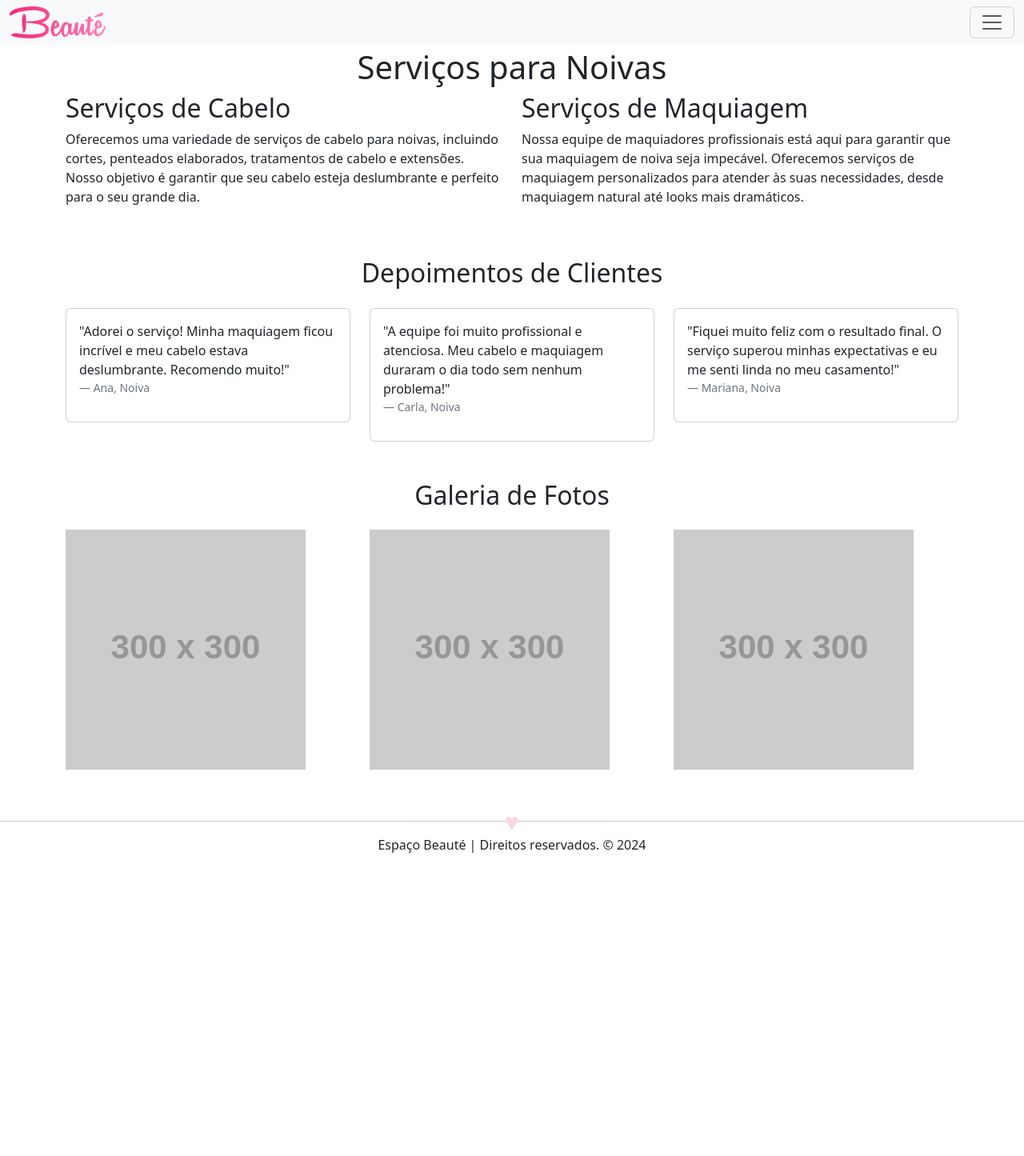
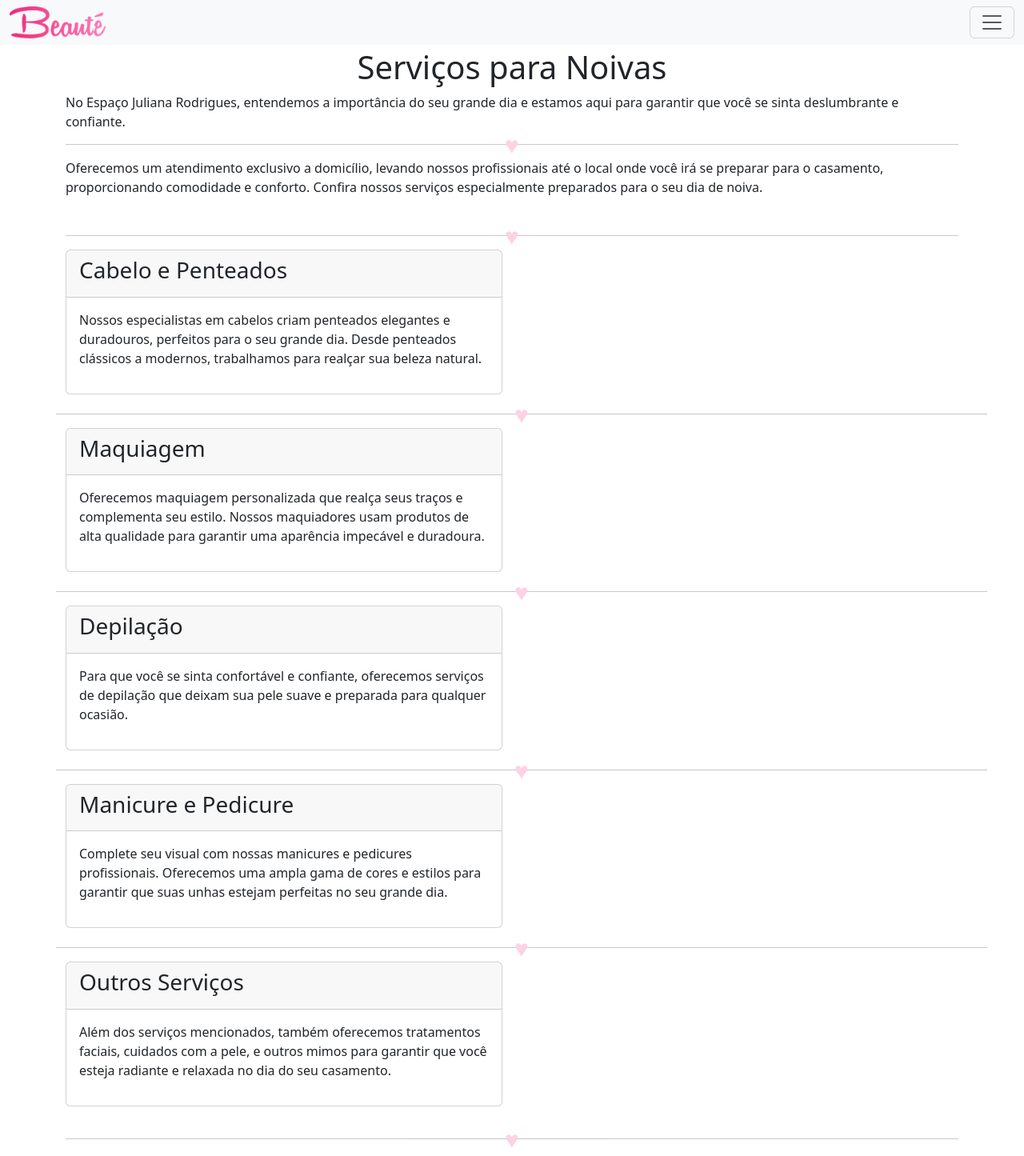
Before and after one commit to rflpsz/beaute, an Angular app: page /noivas in a window 1280 px wide. Shown: the top 1445 px of the page at 80% size. Before the commit the page ends 1092 px from the top, so only its background shows below. Built offline with nearby package versions, Linux system fonts and the light colour scheme.

Commit message:
fixes and brides page

```diff
--- a/src/app/pages/about/about.component.html
+++ b/src/app/pages/about/about.component.html
@@ -3,7 +3,7 @@
     <!-- Seção de Informações da Empresa -->
     <section id="company-info" class="mb-3">
         <h2>Sobre nós</h2>
-        <p>Juliana Rodrigues, uma profissional dedicada a fornecer serviços de alta qualidade em cabelo, penteados e maquiagem para noivas, madrinhas, debutantes e outras ocasiões especiais.</p>
+        <p>Juliana Rodrigues de Souza, uma profissional dedicada a fornecer serviços de alta qualidade em cabelo, penteados e maquiagem para noivas, madrinhas, debutantes e outras ocasiões especiais.</p>
         <hr>
         <p>O objetivo é realçar a beleza natural de nossos clientes e ajudá-los a se sentirem confiantes e deslumbrantes em seus momentos mais importantes.</p>
     </section>
@@ -18,7 +18,7 @@
                     <img src="../../../assets/images/juliana-rodrigues-beaute-atendento.jpg" class="card-img-top"
                         alt="Foto da Equipe 1">
                     <div class="card-body">
-                        <h5 class="card-title">Juliana Rodrigues</h5>
+                        <h5 class="card-title">Juliana Rodrigues de Souza</h5>
                         <p class="card-text">Cabelereira, penteadista e maquiadora Profissional</p>
                     </div>
                 </div>
@@ -30,10 +30,11 @@
 
     <!-- Seção de Missão e Valores -->
     <section id="mission-values" class="mb-3">
-        <h2>Nossa Missão e Valores</h2>
+        <h2>Nossa Missão</h2>
         <p>Nossa missão é proporcionar uma experiência excepcional a cada cliente, oferecendo serviços personalizados e de alta qualidade.
         </p>
         <hr>
+        <h2>Valores</h2>
         <p>Valorizamos a honestidade, a criatividade, o profissionalismo e a satisfação do cliente em tudo o que fazemos.</p>
     </section>
 
--- a/src/app/pages/brides/brides.component.html
+++ b/src/app/pages/brides/brides.component.html
@@ -1,72 +1,84 @@
 <div class="container">
     <h1 class="text-center">Serviços para Noivas</h1>
 
-    <!-- Seção de Descrição dos Serviços -->
-    <section id="services" class="mb-5">
-        <div class="row">
-            <div class="col-md-6">
-                <h2>Serviços de Cabelo</h2>
-                <p>Oferecemos uma variedade de serviços de cabelo para noivas, incluindo cortes, penteados elaborados,
-                    tratamentos de cabelo e extensões. Nosso objetivo é garantir que seu cabelo esteja deslumbrante e
-                    perfeito para o seu grande dia.</p>
-            </div>
-            <div class="col-md-6">
-                <h2>Serviços de Maquiagem</h2>
-                <p>Nossa equipe de maquiadores profissionais está aqui para garantir que sua maquiagem de noiva seja
-                    impecável. Oferecemos serviços de maquiagem personalizados para atender às suas necessidades, desde
-                    maquiagem natural até looks mais dramáticos.</p>
-            </div>
-        </div>
+    <!-- Seção de Introdução -->
+    <section id="introduction" class="mb-5">
+        <p>No Espaço Juliana Rodrigues, entendemos a importância do seu grande dia e estamos aqui para garantir que você se sinta deslumbrante e confiante.</p>
+        <hr>
+        <p>Oferecemos um atendimento exclusivo a domicílio, levando nossos profissionais até o local onde você irá se preparar para o casamento, proporcionando comodidade e conforto. Confira nossos serviços especialmente preparados para o seu dia de noiva.</p>
     </section>
 
-    <!-- Seção de Depoimentos -->
-    <section id="testimonials" class="mb-5">
-        <h2 class="text-center mb-4">Depoimentos de Clientes</h2>
+    <hr>
+
+    <!-- Seção de Serviços -->
+    <section id="services">
         <div class="row">
-            <div class="col-md-4">
+            <!-- Serviço de Cabelo e Penteados -->
+            <div class="col-md-6 mb-4">
                 <div class="card">
+                    <div class="card-header">
+                        <h3>Cabelo e Penteados</h3>
+                    </div>
                     <div class="card-body">
-                        <p class="card-text">"Adorei o serviço! Minha maquiagem ficou incrível e meu cabelo estava
-                            deslumbrante. Recomendo muito!"</p>
-                        <footer class="blockquote-footer">Ana, Noiva</footer>
+                        <p>Nossos especialistas em cabelos criam penteados elegantes e duradouros, perfeitos para o seu grande dia. Desde penteados clássicos a modernos, trabalhamos para realçar sua beleza natural.</p>
                     </div>
                 </div>
             </div>
-            <div class="col-md-4">
+            <hr>
+            <!-- Serviço de Maquiagem -->
+            <div class="col-md-6 mb-4">
                 <div class="card">
+                    <div class="card-header">
+                        <h3>Maquiagem</h3>
+                    </div>
                     <div class="card-body">
-                        <p class="card-text">"A equipe foi muito profissional e atenciosa. Meu cabelo e maquiagem
-                            duraram o dia todo sem nenhum problema!"</p>
-                        <footer class="blockquote-footer">Carla, Noiva</footer>
+                        <p>Oferecemos maquiagem personalizada que realça seus traços e complementa seu estilo. Nossos maquiadores usam produtos de alta qualidade para garantir uma aparência impecável e duradoura.</p>
                     </div>
                 </div>
             </div>
-            <div class="col-md-4">
+            <hr>
+            <!-- Serviço de Depilação -->
+            <div class="col-md-6 mb-4">
                 <div class="card">
+                    <div class="card-header">
+                        <h3>Depilação</h3>
+                    </div>
                     <div class="card-body">
-                        <p class="card-text">"Fiquei muito feliz com o resultado final. O serviço superou minhas
-                            expectativas e eu me senti linda no meu casamento!"</p>
-                        <footer class="blockquote-footer">Mariana, Noiva</footer>
+                        <p>Para que você se sinta confortável e confiante, oferecemos serviços de depilação que deixam sua pele suave e preparada para qualquer ocasião.</p>
+                    </div>
+                </div>
+            </div>
+            <hr>
+            <!-- Serviço de Manicure e Pedicure -->
+            <div class="col-md-6 mb-4">
+                <div class="card">
+                    <div class="card-header">
+                        <h3>Manicure e Pedicure</h3>
+                    </div>
+                    <div class="card-body">
+                        <p>Complete seu visual com nossas manicures e pedicures profissionais. Oferecemos uma ampla gama de cores e estilos para garantir que suas unhas estejam perfeitas no seu grande dia.</p>
+                    </div>
+                </div>
+            </div>
+            <hr>
+            <!-- Outros Serviços -->
+            <div class="col-md-6 mb-4">
+                <div class="card">
+                    <div class="card-header">
+                        <h3>Outros Serviços</h3>
+                    </div>
+                    <div class="card-body">
+                        <p>Além dos serviços mencionados, também oferecemos tratamentos faciais, cuidados com a pele, e outros mimos para garantir que você esteja radiante e relaxada no dia do seu casamento.</p>
                     </div>
                 </div>
             </div>
         </div>
     </section>
 
-    <!-- Seção de Galeria de Fotos -->
-    <section id="gallery" class="mb-5">
-        <h2 class="text-center mb-4">Galeria de Fotos</h2>
-        <div class="row">
-            <div class="col-md-4">
-                <img src="https://via.placeholder.com/300" class="img-fluid mb-3" alt="Foto 1">
-            </div>
-            <div class="col-md-4">
-                <img src="https://via.placeholder.com/300" class="img-fluid mb-3" alt="Foto 2">
-            </div>
-            <div class="col-md-4">
-                <img src="https://via.placeholder.com/300" class="img-fluid mb-3" alt="Foto 3">
-            </div>
-        </div>
+    <!-- redes sociais -->
+    <section class="socials-network mb-4">
+        <hr>
+        <app-socials></app-socials>
     </section>
 
 </div>
--- a/src/app/pages/brides/brides.component.ts
+++ b/src/app/pages/brides/brides.component.ts
@@ -1,9 +1,10 @@
 import { Component } from '@angular/core';
+import { SocialsComponent } from '../../components/socials/socials.component';
 
 @Component({
   selector: 'app-brides',
   standalone: true,
-  imports: [],
+  imports: [SocialsComponent],
   templateUrl: './brides.component.html',
   styleUrl: './brides.component.scss'
 })
--- a/src/app/pages/home/home.component.html
+++ b/src/app/pages/home/home.component.html
@@ -1,7 +1,7 @@
 <div class="container">
 
     <section id="about">
-        <h1 class="display-6 text-center fw-light">Beauté by Juliana Rodrigues</h1>
+        <h1 class="display-6 text-center fw-light">Beauté by Juliana Rodrigues de Souza</h1>
         <hr>
         <p class="lead">Aqui sua beleza se torna extraordinária. Realçamos sua elegância natural, tornando cada momento memorável.</p>
         <p class="lead">Conheça nossos serviços exclusivos de cabelo, penteado e maquiagem para brilhar em todas as ocasiões. Agende seu horário e permita-nos fazer parte do seu momento mais especial.</p>
```
